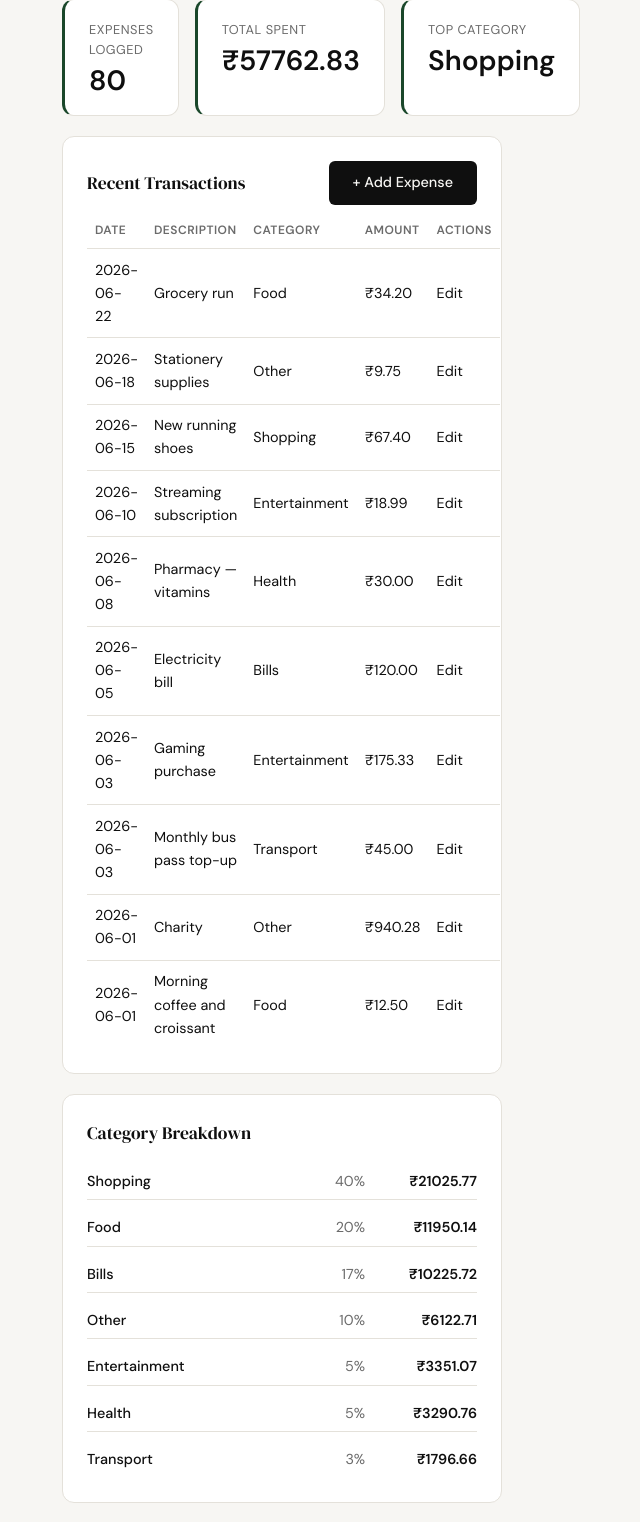
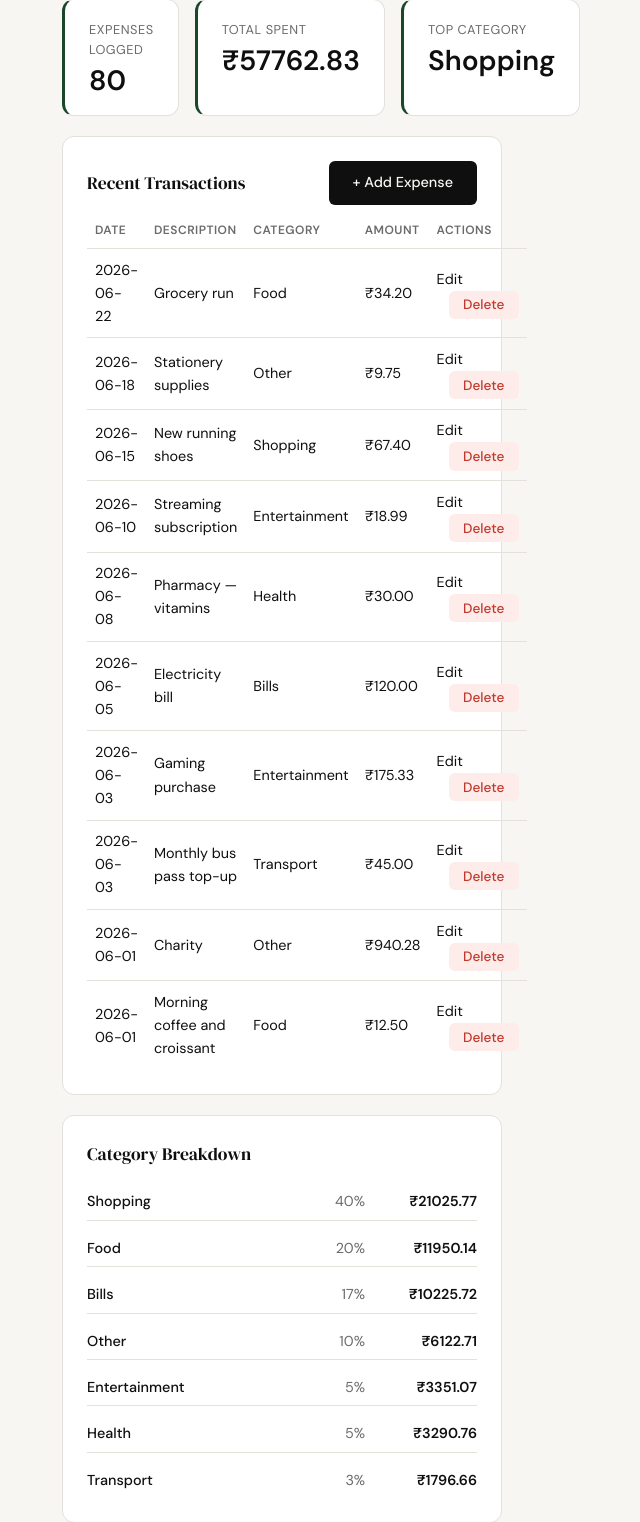
Before and after one commit to SaurabhSSB/spendly, a Flask app: page /profile in a window 1280 px wide. Shown: the part 571-2093 px from the top of the page, without its empty margins (358-998 px from the left). Run offline with Flask 3, Linux system fonts and the light colour scheme; a user stored in the database is signed in; data comes from the database, SQL or seed files in the repository.

Commit message:
feat/delete-expense

```diff
--- a/app.py
+++ b/app.py
@@ -369,9 +369,17 @@ def edit_expense(id):
     )
 
 
-@app.route("/expenses/<int:id>/delete")
+@app.route("/expenses/<int:id>/delete", methods=["POST"])
 def delete_expense(id):
-    return render_template("delete-expense.html")
+    if not session.get("user_id"):
+        return redirect(url_for("login"))
+
+    expense = queries.get_expense_by_id(id, session["user_id"])
+    if expense is None:
+        abort(404)
+
+    queries.delete_expense(id, session["user_id"])
+    return redirect(url_for("profile"))
 
 
 @app.route("/analytics")
--- a/database/queries.py
+++ b/database/queries.py
@@ -143,3 +143,13 @@ def update_expense(expense_id, user_id, amount, category, expense_date, descript
     )
     db.commit()
     db.close()
+
+
+def delete_expense(expense_id, user_id):
+    db = get_db()
+    db.execute(
+        "DELETE FROM expenses WHERE id = ? AND user_id = ?",
+        (expense_id, user_id)
+    )
+    db.commit()
+    db.close()
--- a/static/css/style.css
+++ b/static/css/style.css
@@ -449,6 +449,26 @@ a { color: inherit; text-decoration: none; }
     color: var(--ink);
 }
 
+.btn-delete {
+    display: inline-block;
+    background: var(--danger-light);
+    color: var(--danger);
+    padding: 0.35rem 0.9rem;
+    border-radius: var(--radius-sm);
+    font-family: var(--font-body);
+    font-size: 0.85rem;
+    font-weight: 500;
+    cursor: pointer;
+    border: none;
+    transition: background 0.2s, color 0.2s;
+    margin-left: 0.75rem;
+}
+
+.btn-delete:hover {
+    background: var(--danger);
+    color: var(--paper);
+}
+
 /* ------------------------------------------------------------------ */
 /* Features section                                                    */
 /* ------------------------------------------------------------------ */
--- a/templates/profile.html
+++ b/templates/profile.html
@@ -73,7 +73,13 @@
             <td>{{ txn.description }}</td>
             <td>{{ txn.category }}</td>
             <td class="stat-amount">₹{{ "%.2f"|format(txn.amount) }}</td>
-            <td><a href="{{ url_for('edit_expense', id=txn.id) }}">Edit</a></td>
+            <td>
+              <a href="{{ url_for('edit_expense', id=txn.id) }}">Edit</a>
+              <form method="POST" action="{{ url_for('delete_expense', id=txn.id) }}" style="display:inline"
+                    onsubmit="return confirm('Delete this expense?')">
+                <button type="submit" class="btn-delete">Delete</button>
+              </form>
+            </td>
           </tr>
           {% endfor %}
         </tbody>
```
Also changed, not shown: CLAUDE.md (+1 -1 lines), tests/test_delete_expense.py (added, +127 -0 lines), .claude/specs/09-delete-expense.md (added).
